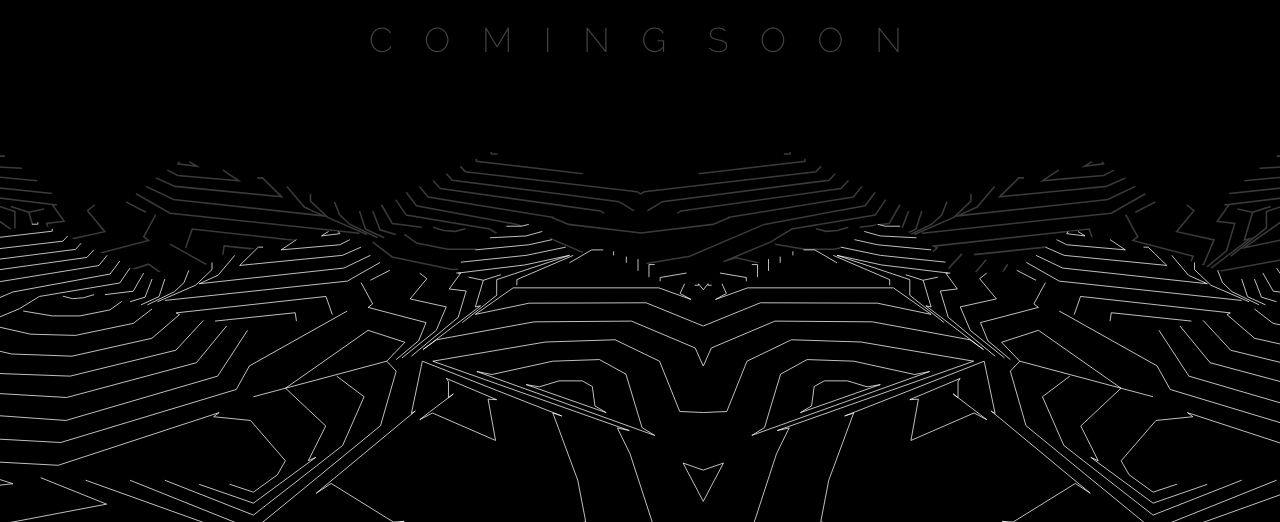
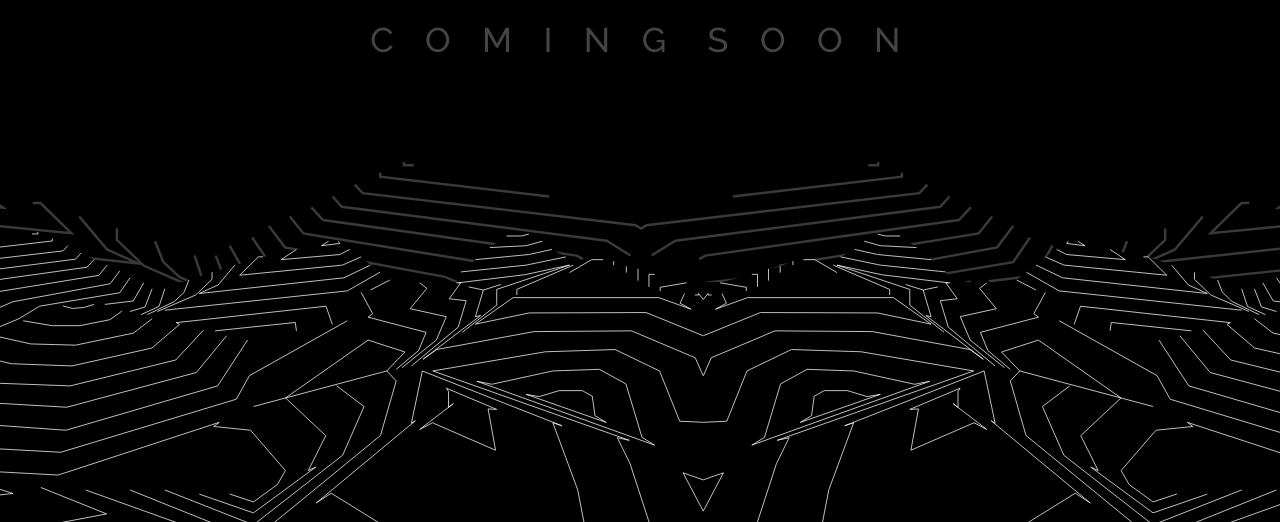
Before and after one commit to stephLaba/SLcomingSoon2016, a website: page index.html in a window 1280 px wide. Shown: the part 328-850 px from the top of the page. Drawn offline with nearby package versions, Linux system fonts and the light colour scheme.

Commit message:
add: height mqs for laptop add: change font weight add: mt size tweaks

```diff
--- a/css/styles.scss
+++ b/css/styles.scss
@@ -228,6 +228,7 @@
 				text-transform: uppercase;
 				color: $darkgrey;
 				margin-top: 10px;
+				font-weight: 800;
 				@include transition(all 0.5s ease-in-out);
 
 				&:hover,
@@ -354,11 +355,11 @@
 			letter-spacing: 6.8px;
 			font-size: 13px;
 			color: $grey;
-			font-weight: 200;
+			font-weight: 500;
 			font-size: 2.14rem;
 			letter-spacing: 11.4px;
 			@include transition(all 0.5s ease-in-out);
-			opacity: 1;
+
 
 			.sub-header{
 				padding: 0 5px;
@@ -379,7 +380,7 @@
 					          opacity:0;
 					      }
 					      to {
-					          opacity:1;
+					          opacity: 0.9;
 					      }
 						}
 					}
@@ -552,6 +553,9 @@
 	  text-align: center;
 	  -webkit-backface-visibility: hidden;
 	  -webkit-transform: translate3d(0, 0, 0);
+	  height: 100vh;
+	  position: relative;
+
 	}
 
 	#landing-cover{
@@ -561,6 +565,9 @@
 	  -webkit-transition: opacity .8s;
 	  transition: opacity .8s;
 	  -webkit-backface-visibility: hidden;
+	  position: absolute;
+	  bottom: -10px;
+	  width: 100%;
 	}
 
 	.work-hero #landing-cover {
@@ -576,6 +583,7 @@
 	  left: 0px;
 	  top: 0px;
 	  -webkit-backface-visibility: hidden;
+
 	}
 
 	.bglayer,
@@ -601,7 +609,7 @@
 		background: url(../i/DK_BG.svg);
 		background-position-x: center;
     	background-repeat: no-repeat;
-    	background-size: contain;
+    	background-size: cover;
     	background-position: 50% 480px;
 	}
 
@@ -609,8 +617,9 @@
 		background: url(../i/LT_BG.svg);
 		background-position-x: center;
    		background-repeat: no-repeat;
-   		background-size: contain;
+   		background-size: cover;
    		background-position: 50% 480px;
+   		opacity: 0.7;
 
 	}
 
@@ -636,14 +645,14 @@
 	.frontlayer {
 		background: url(../i/DK_FG.svg);
 		background-position-x: center;
-		background-size: contain;
+		background-size: cover;
 		background-repeat: no-repeat;
 	}
 
 	.frontlayer02 {
 		background: url(../i/LT_FG.svg);
 		background-position-x: center;
-		background-size: contain;
+		background-size: cover;
 		background-repeat: no-repeat;
 	}
 
@@ -697,8 +706,12 @@
 		                   MQS
 		   ========================================================================== */
 
-
-
+	 @media screen and (max-height:800px) {
+	 	.frontlayer,
+	 	.frontlayer02 {
+	 		min-height: 250px;
+	 	}
+	 }
 
 		   // MOBILE
 
--- a/js/script.js
+++ b/js/script.js
@@ -2,7 +2,6 @@
 
 
 $(document).on('ready', function() {
-
 
   function moveInit() {
 
```
Also changed, not shown: index.html (+0 -1 lines), css/styles.css, 1 other file.
